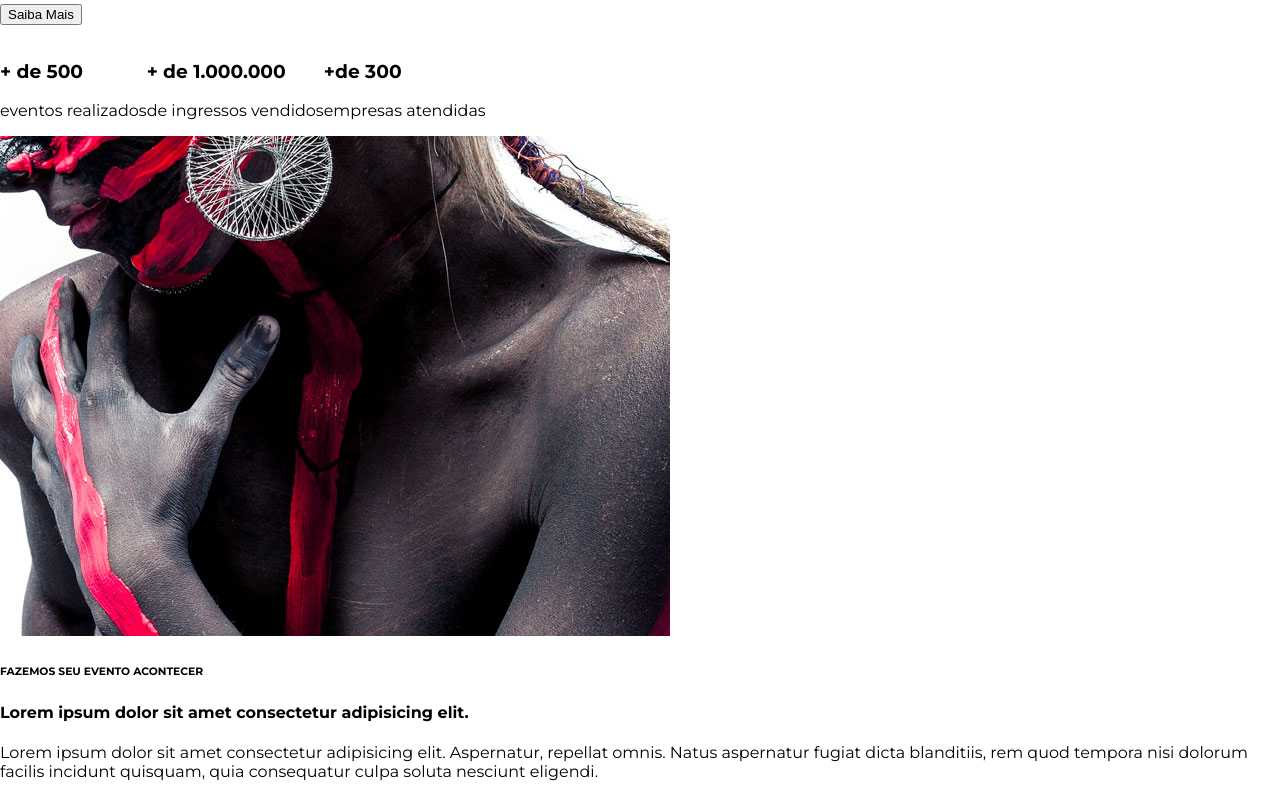
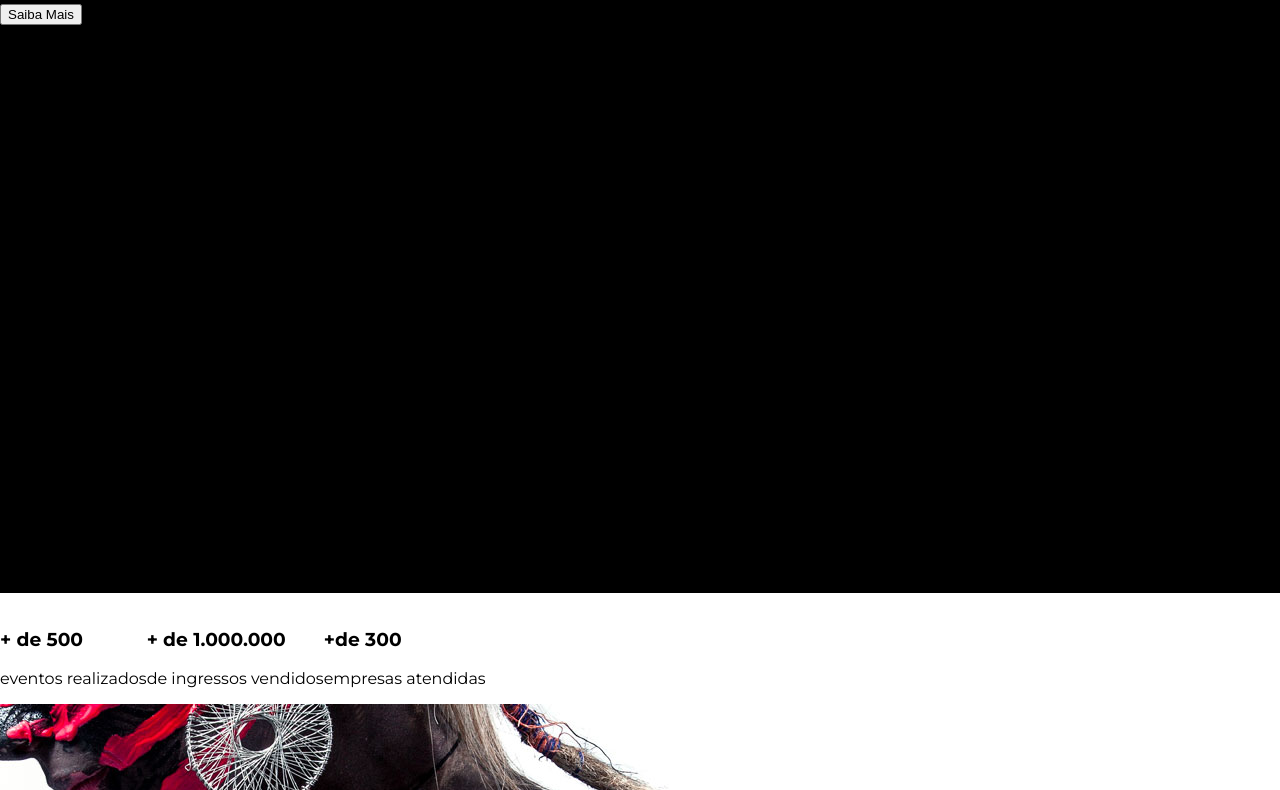
Before and after one commit to eduardoaraujogomes/studion, a website: page src/index.html in a window 1280 px wide. Shown: the part 232-1022 px from the top of the page. Drawn offline with Linux system fonts and the light colour scheme.

Commit message:
feat(style):created header's body

```diff
--- a/src/style.css
+++ b/src/style.css
@@ -75,3 +75,9 @@ ul {
 .copy--primary {
   color: var(--color-primary);
 }
+
+#slider {
+  height: calc(100vh - 7.75rem); /* calc faz o calculo que voce quiser */
+  background-color: #000;
+  color: #FFF;
+}
```
